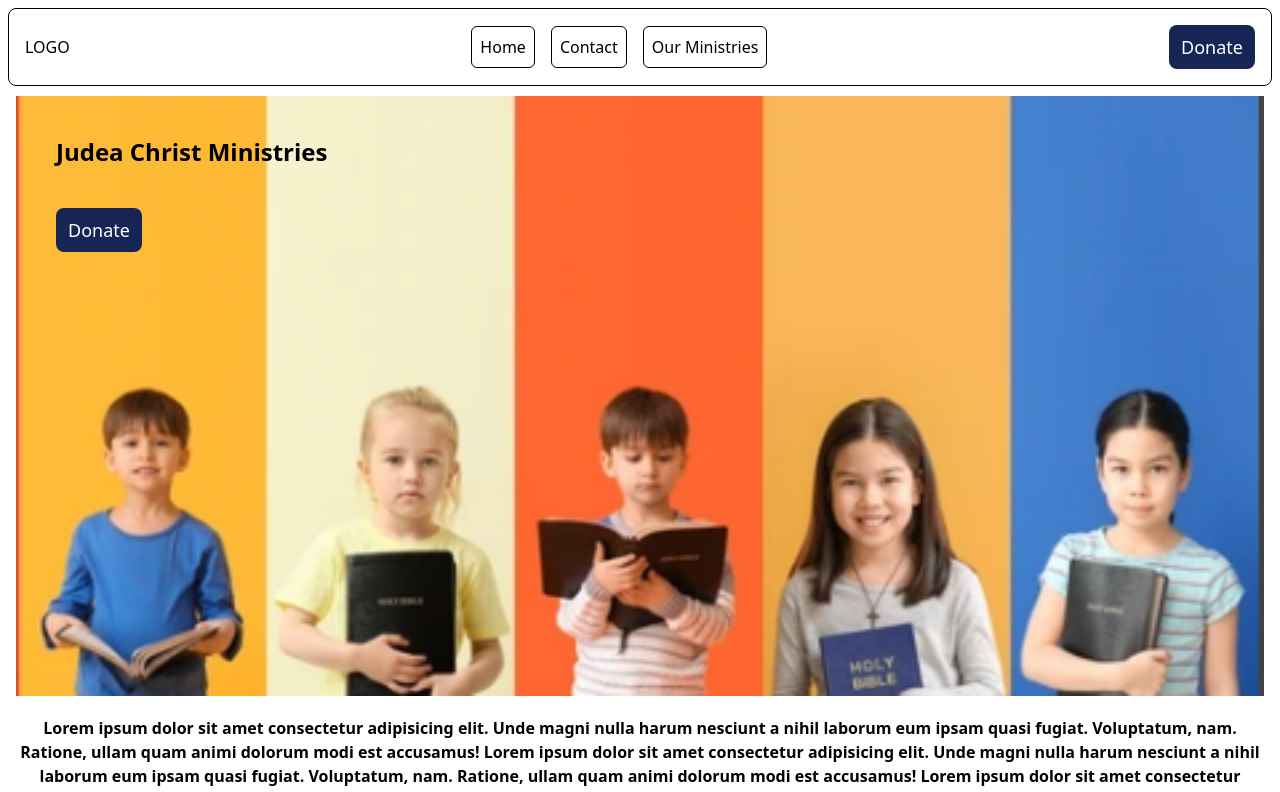
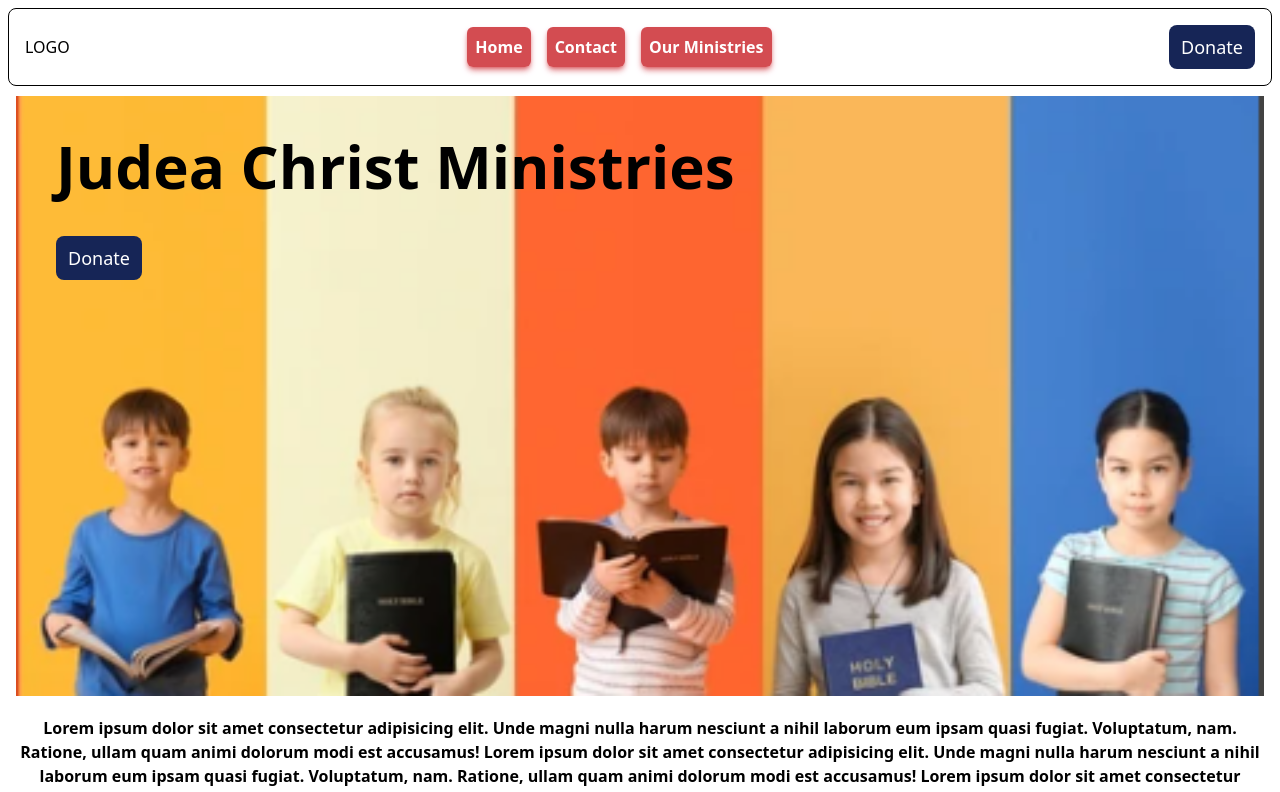
Before and after one commit to vincy-vince/JCM-non_profitable_trustee, a React (Vite) app: page / in a window 1280 px wide. Shown: the top 792 px of the page. Built offline with nearby package versions, Linux system fonts and the light colour scheme.

Commit message:
temperory

```diff
--- a/src/Pages/JCMpage.jsx
+++ b/src/Pages/JCMpage.jsx
@@ -18,7 +18,9 @@ const JCMpage = () => {
     <div>
       <MenuBar />
       <div className=" bg-[url(public/background-JCM.png)]  h-[400px]  p-10  w-auto  bg-cover  bg-no-repeat  mt-24  mx-4 lg:h-[600px]">
-        <h1 className=" text-2xl  font-extrabold">Judea Christ Ministries</h1>
+        <h1 className=" text-2xl lg:text-6xl lg:font-semibold font-extrabold">
+          Judea Christ Ministries
+        </h1>
         <button className=" bg-red-600  text-white  p-1  border-none  rounded-md  text-sm  mt-5  hidden">
           Register Now
         </button>
--- a/src/components/MenuBar.jsx
+++ b/src/components/MenuBar.jsx
@@ -66,16 +66,17 @@ const MenuBar = () => {
           </div>
 
           <ul className=" flex-row  items-center justify-around hidden md:flex lg:flex md:gap-3 lg:gap-4">
-            <li className=" p-2 list-none border-1 rounded-md">
+            <li className=" p-2 list-none border-none text-white shadow-md bg-red-700/70 font-bold shadow-red-700/50 rounded-md">
               <Link to="/">Home</Link>
             </li>
-            <li className=" p-2 list-none border-1 rounded-md">
+            <li className=" p-2 list-none border-none text-white shadow-md bg-red-700/70 font-bold shadow-red-700/50 rounded-md">
               <Link to="/contact">Contact</Link>
             </li>
             <div className=" flex flex-col">
               <li
                 onMouseEnter={() => openMenubig(setToggle(!toggle))}
-                className=" p-2 list-none border-1 rounded-md"
+                onClick={() => closeMenubig(setToggle(!toggle))}
+                className=" p-2 list-none border-none text-white shadow-md bg-red-700/70 font-bold shadow-red-700/50 rounded-md"
               >
                 Our Ministries
               </li>
```
